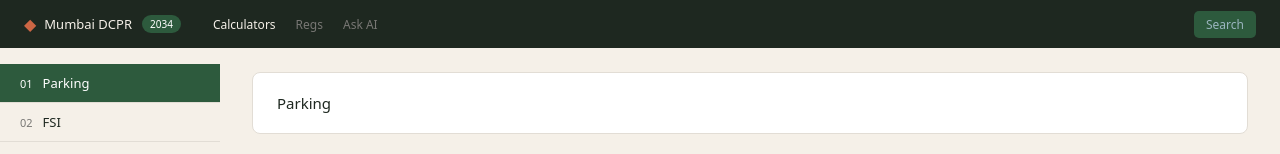
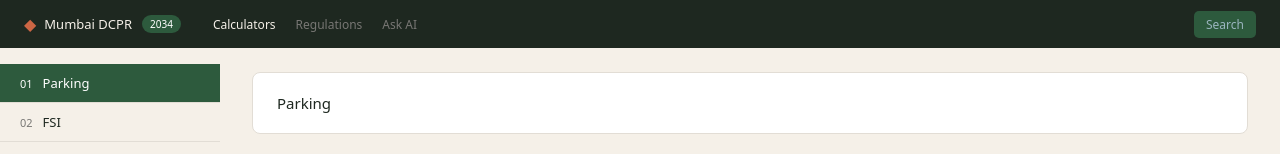
Before and after one commit to chaulatrivedi/mumbai-dcpr, a React (Vite) app: page / in a window 1280 px wide. Shown: the top 154 px of the page. Built offline with nearby package versions, Linux system fonts and the light colour scheme.

Commit message:
Nav.jsx: rename Regs to Regulations

```diff
--- a/src/components/Nav.jsx
+++ b/src/components/Nav.jsx
@@ -74,7 +74,7 @@ function Nav() {
         <span style={badgeStyle}>2034</span>
         <div style={linkGroupStyle}>
           <span style={linkActiveStyle}>Calculators</span>
-          <span style={linkInactiveStyle}>Regs</span>
+          <span style={linkInactiveStyle}>Regulations</span>
           <span style={linkInactiveStyle}>Ask AI</span>
         </div>
       </div>
```
